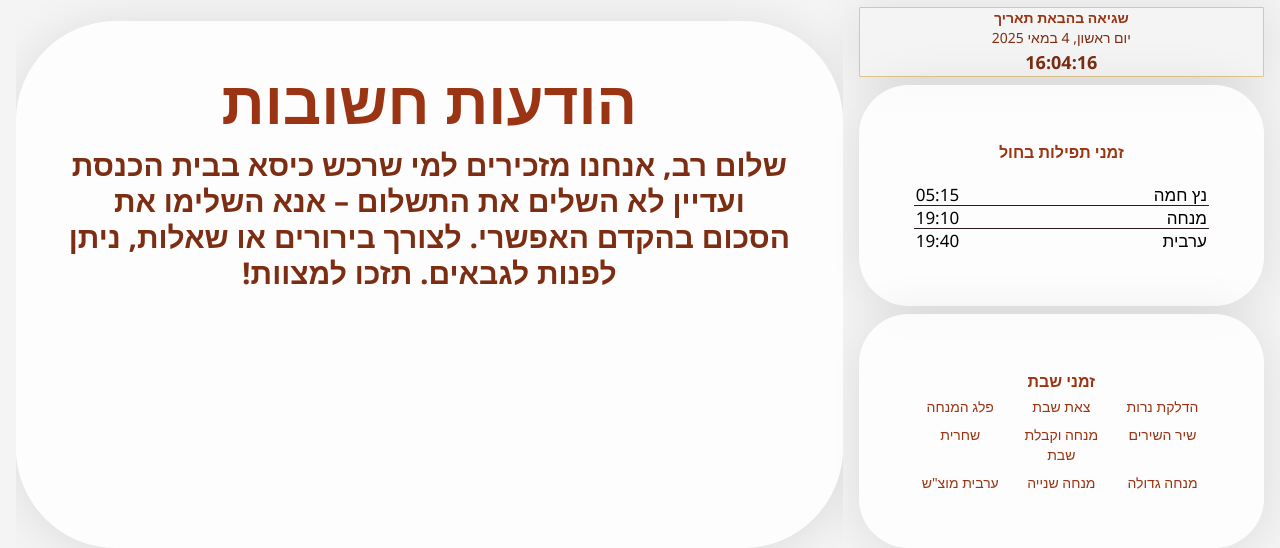
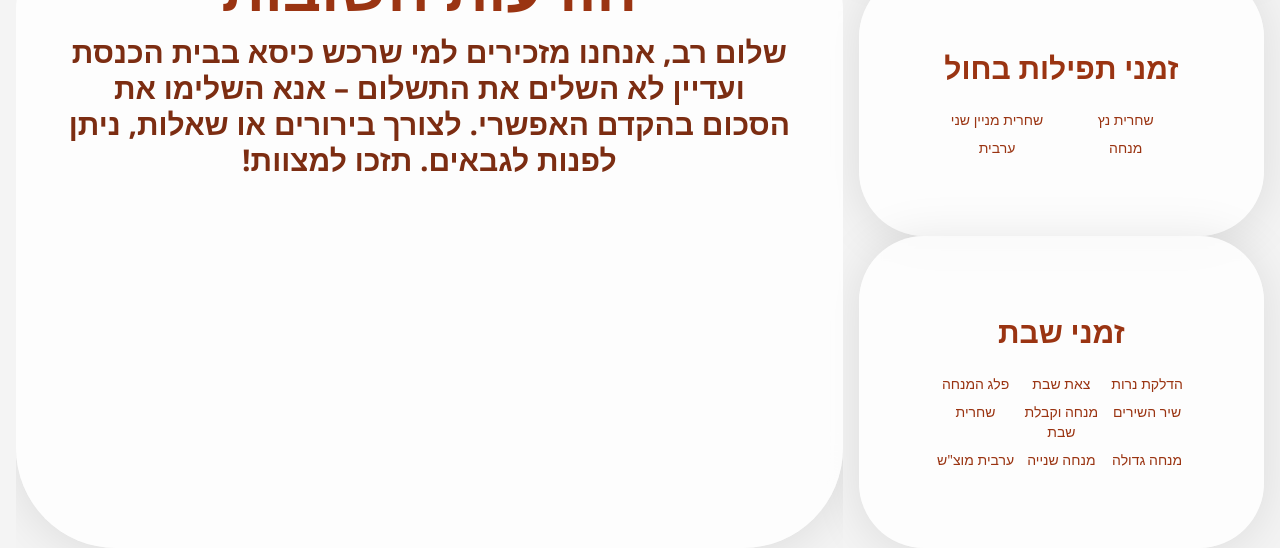
Before and after one commit to NirKilshtein/Beit-Kneeset, a Flask app: page / in a window 1280 px wide. Shown: the part 354-902 px from the top of the page. Run offline with Flask 3, Linux system fonts and the light colour scheme; some libraries are stand-ins or nearby versions.

Commit message:
Change radius and design

```diff
--- a/templates/index.html
+++ b/templates/index.html
@@ -27,8 +27,8 @@
     .card_shabat {
       background-color: rgba(255, 255, 255, 0.8);
       backdrop-filter: blur(10px);
-      padding: 55px;
-      border-radius: 50px;
+      padding: 78px;
+      border-radius: 65px;
       box-shadow: 0 4px 50px rgba(0, 0, 0, 0.1);
     }
 
@@ -137,17 +137,18 @@
           <div class="text-orange-900 font-bold text-lg" id="current-time">טוען...</div>
         </div>
 
-        <div class="card_shabat mb-2">
-          <h2 class="text-center text-orange-800 font-bold mb-5">זמני תפילות בחול</h2>
-          <div class="space-y-[1px] leading-none">
-            <div class="time-item"><span>נץ חמה</span><span id="sunrise">05:15</span></div>
-            <div class="time-item"><span>מנחה</span><span id="minchaGedola">19:10</span></div>
-            <div class="time-item"><span>ערבית</span><span id="nightfall">19:40</span></div>
+        <div class="card_shabat">
+          <h2 class="text-center font-bold text-orange-800 text-3xl mb-6">זמני תפילות בחול</h2>
+          <div class="grid grid-cols-2 gap-2 text-center text-sm">
+             <div><div class="text-orange-800">שחרית נץ</div><div id="netz"></div></div>
+            <div><div class="text-orange-800">שחרית מניין שני</div><div id="shaharit_hol"></div></div>
+            <div><div class="text-orange-800">מנחה</div><div id="micnhae_hol"></div></div>
+            <div><div class="text-orange-800">ערבית</div><div id="arvit_hol"></div></div>
           </div>
         </div>
 
         <div class="card_shabat">
-          <h3 class="text-center font-bold text-orange-800 mb-1">זמני שבת</h3>
+          <h3 class="text-center font-bold text-orange-800 text-3xl mb-6">זמני שבת</h3>
           <div class="grid grid-cols-3 gap-2 text-center text-sm">
             <div><div class="text-orange-800">הדלקת נרות</div><div id="hadlaka"></div></div>
             <div><div class="text-orange-800">צאת שבת</div><div id="shabt_out"></div></div>
@@ -220,6 +221,7 @@
 
 
   </main>
+
 
 
 <script>
@@ -315,6 +317,22 @@ async function updateShabbatTimes() {
       else if (event === 'arvit' && document.getElementById('arvit')) {
         document.getElementById('arvit').textContent = formattedTime;  // שחרית
       }
+
+      //זמניי חול
+
+      else if (event === 'netz' && document.getElementById('netz')) {
+        document.getElementById('netz').textContent = formattedTime;  // נץ שחרית
+      }
+      else if (event === 'shaharit_hol' && document.getElementById('shaharit_hol')) {
+        document.getElementById('shaharit_hol').textContent = formattedTime;  // שחרית מניין שני
+      }
+      else if (event === 'micnhae_hol' && document.getElementById('micnhae_hol')) {
+        document.getElementById('micnhae_hol').textContent = formattedTime;  // מנחה רגילה
+      }
+      else if (event === 'arvit_hol' && document.getElementById('arvit_hol')) {
+        document.getElementById('arvit_hol').textContent = formattedTime;  // ערבית
+      }
+
       // אם יש יותר אירועים, ניתן להוסיף תנאים נוספים
     });
 
@@ -497,7 +515,7 @@ setInterval(function() {
   window.onload = function() {
     window.scrollTo(0, scrollPosition);
   };
-}, 8 * 60 * 60 * 1000);
+}, 2 * 60 * 60 * 1000);
 
   </script>
 </body>
```
